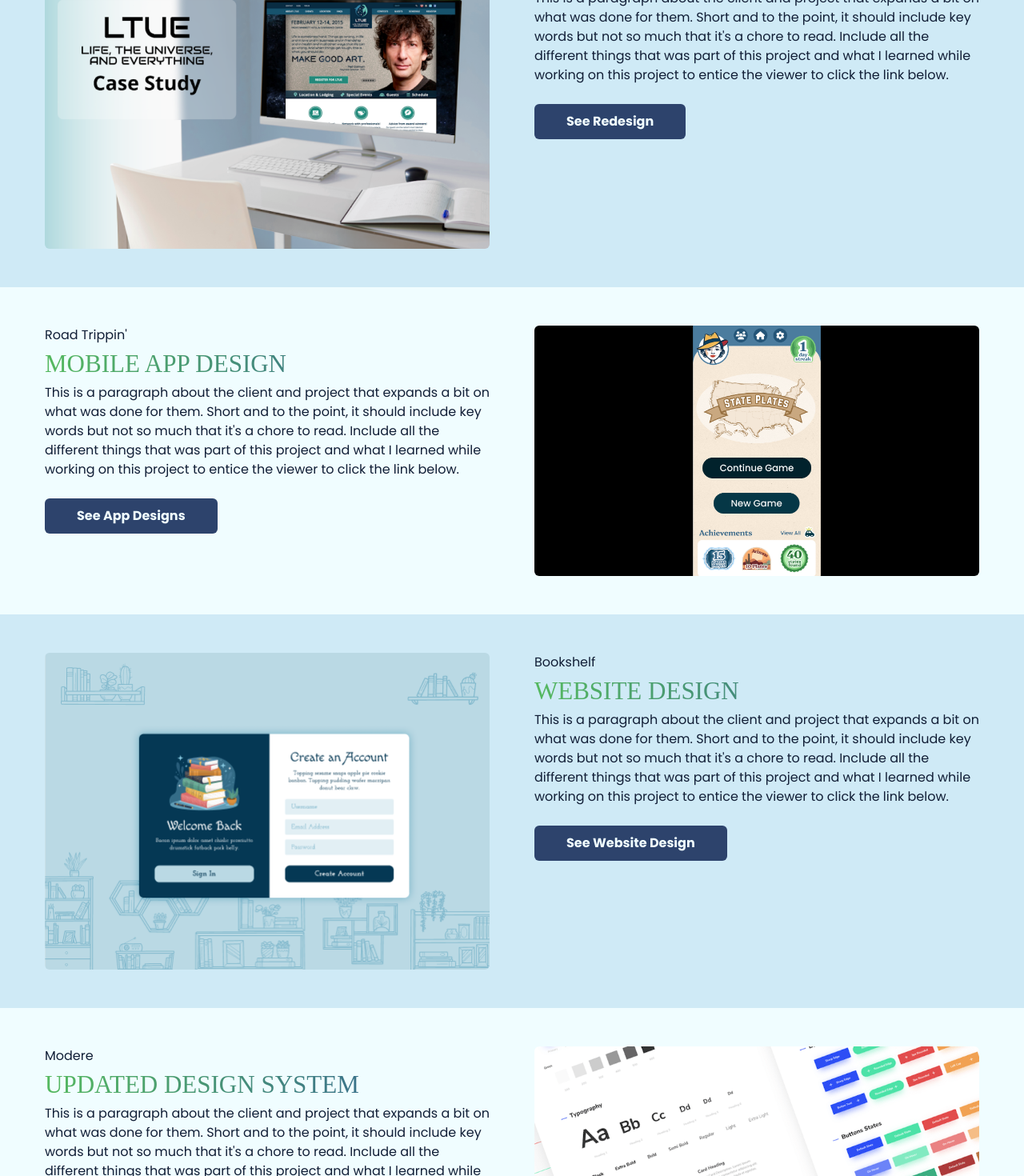
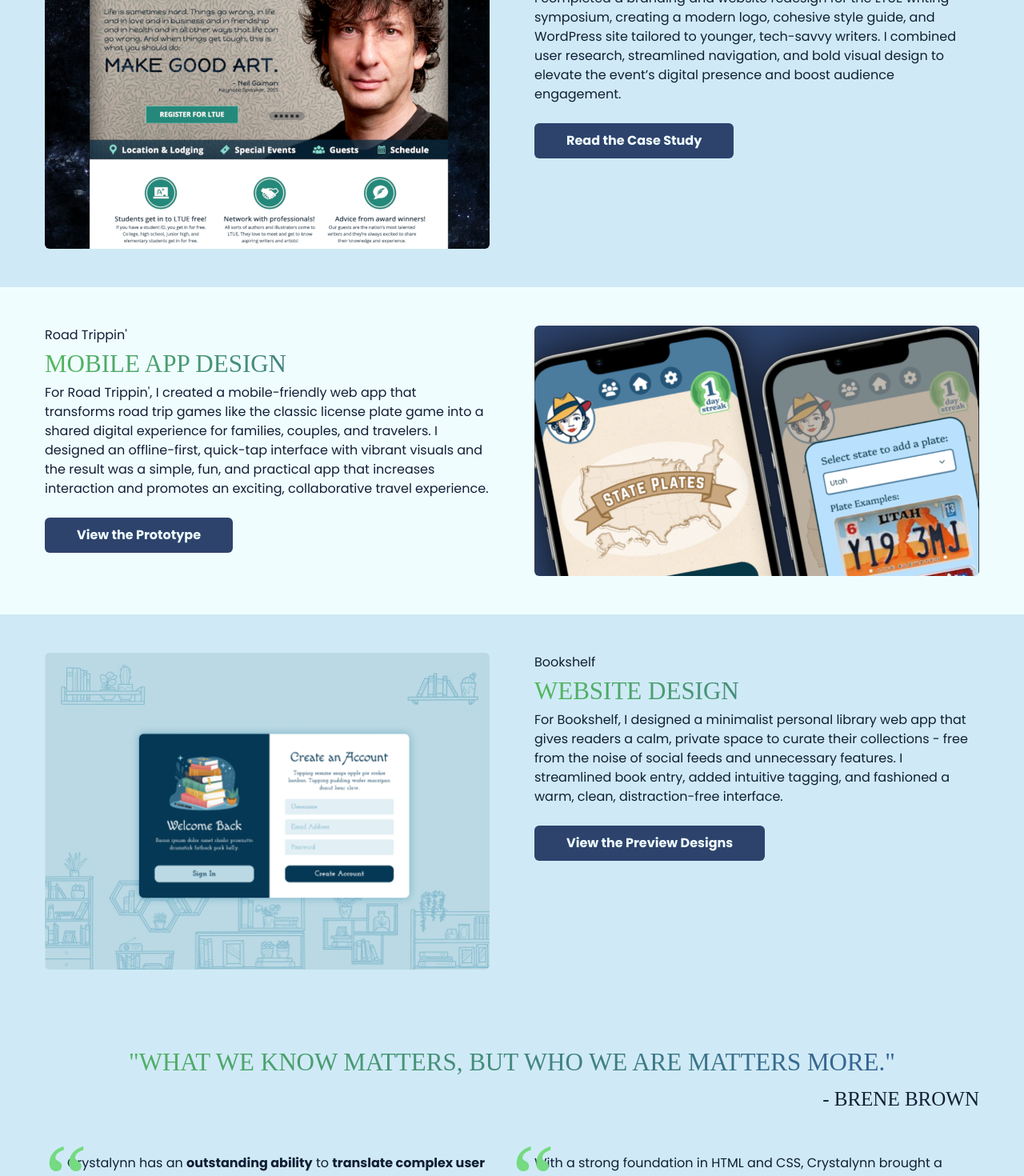
Before and after one commit to Prismwolfy/crystalynn, a Next.js app: page / in a window 1280 px wide. Shown: the part 780-2250 px from the top of the page at 80% size. Built offline with nearby package versions, Linux system fonts and the light colour scheme; a web font is replaced by a local one.

Commit message:
updating homepage projects images, links, and content, hiding Modere for now

```diff
--- a/app/page.tsx
+++ b/app/page.tsx
@@ -48,11 +48,12 @@ export default function Home() {
           id="ltue"
           subheader="Life, the Universe, & Everything"
           header="Branding and Website Redesign"
-          description="This is a paragraph about the client and project that expands a bit on what was done for them. Short and to the point, it should include key words but not so much that it's a chore to read. Include all the different things that was part of this project and what I learned while working on this project to entice the viewer to click the link below."
+          description="I completed a branding and website redesign for the LTUE writing symposium, creating a modern logo, cohesive style guide, and WordPress site tailored to younger, tech-savvy writers. I combined user research, streamlined navigation, and bold visual design to elevate the event’s digital presence and boost audience engagement."
           imageUrl="/images/example-ltue.png?width=1000"
           imagePosition="left"
           background="sky"
-          buttonText="See Redesign"
+          buttonText="Read the Case Study"
+          buttonUrl="https://www.figma.com/proto/LUrPeaALmjR8qwoVDD5CHD/LTUE-Case-Study-2024?node-id=1-74&t=FwAeN1Of5CJ05uFT-1&scaling=min-zoom&content-scaling=fixed&page-id=0%3A1"
         />
 
         <ProjectExample
@@ -60,11 +61,12 @@ export default function Home() {
           id="road-trippin"
           subheader="Road Trippin'"
           header="Mobile App Design"
-          description="This is a paragraph about the client and project that expands a bit on what was done for them. Short and to the point, it should include key words but not so much that it's a chore to read. Include all the different things that was part of this project and what I learned while working on this project to entice the viewer to click the link below."
+          description="For Road Trippin', I created a mobile-friendly web app that transforms road trip games like the classic license plate game into a shared digital experience for families, couples, and travelers. I designed an offline-first, quick-tap interface with vibrant visuals and the result was a simple, fun, and practical app that increases interaction and promotes an exciting, collaborative travel experience."
           imageUrl="/images/example-road-trippin.png?width=1000"
           imagePosition="right"
           background="default"
-          buttonText="See App Designs"
+          buttonText="View the Prototype"
+          buttonUrl="https://www.figma.com/proto/YFlGLxyu2YiNyFxL59PSHU/Road-Trippin-?t=YAopWQ9vwkdX3nym-1&scaling=min-zoom&content-scaling=fixed&page-id=0%3A1&node-id=1-2235"
         />
 
         <ProjectExample
@@ -72,15 +74,16 @@ export default function Home() {
           id="bookshelf"
           subheader="Bookshelf"
           header="Website Design"
-          description="This is a paragraph about the client and project that expands a bit on what was done for them. Short and to the point, it should include key words but not so much that it's a chore to read. Include all the different things that was part of this project and what I learned while working on this project to entice the viewer to click the link below."
+          description="For Bookshelf, I designed a minimalist personal library web app that gives readers a calm, private space to curate their collections - free from the noise of social feeds and unnecessary features. I streamlined book entry, added intuitive tagging, and fashioned a warm, clean, distraction-free interface."
           imageUrl="/images/example-bookshelf.png?width=1000"
           imagePosition="left"
           background="sky"
-          buttonText="See Website Design"
+          buttonText="View the Preview Designs"
+          buttonUrl="https://www.figma.com/proto/kguIbD8Om5asJX12mIALyG/Bookshelf?node-id=110-774&p=f&t=Kl0jqG5636kxgmQJ-1&scaling=min-zoom&content-scaling=fixed&page-id=0%3A1"
         />
-
+        {/* TODO: Unhide Modere when content is ready - don't forget nav */}
         <ProjectExample
-          classes={`${marginClasses} ${marginVerticalClasses}`}
+          classes={`${marginClasses} ${marginVerticalClasses} hidden`}
           id="modere"
           subheader="Modere"
           header="Updated Design System"
@@ -89,6 +92,7 @@ export default function Home() {
           imagePosition="right"
           background="default"
           buttonText="See Design System"
+          buttonUrl="https://www.figma.com/proto/LUrPeaALmjR8qwoVDD5CHD/LTUE-Case-Study-2024?node-id=1-74&t=FwAeN1Of5CJ05uFT-1&scaling=min-zoom&content-scaling=fixed&page-id=0%3A1"
         />
       </section>
 
--- a/components/Footer.tsx
+++ b/components/Footer.tsx
@@ -53,7 +53,8 @@ export default function Footer() {
   { id: "1", label: "Life, the Universe, & Everything Redesign", href: Routes.ltue },
   { id: "2", label: "Road Trippin' Mobile App Design", href: Routes.roadTrippin },
   { id: "3", label: "Bookshelf Website Design", href: Routes.bookshelf },
-  { id: "4", label: "Modere Updated Design System", href: Routes.modere },
+  /*{ TODO: Unhide Modere when content is ready - don't forget homepage example }*/
+  /*{ id: "4", label: "Modere Updated Design System", href: Routes.modere },*/
 ];
 
   return (
--- a/components/ProjectExample.tsx
+++ b/components/ProjectExample.tsx
@@ -10,6 +10,7 @@ interface ProjectExampleProps {
   imagePosition: "left" | "right";
   background?: "default" | "sky";
   buttonText?: string;
+  buttonUrl: string;
 }
 
 export default function ProjectExample({
@@ -22,6 +23,7 @@ export default function ProjectExample({
   imagePosition,
   background = "default",
   buttonText = "See More",
+  buttonUrl,
 }: ProjectExampleProps) {
 
   const bgClass = background === "sky" ? "bg-sky-blue-100" : "";
@@ -42,9 +44,14 @@ export default function ProjectExample({
             {description}
           </div>
         </div>
-        <button className="button button-primary">
+        <a
+          href={buttonUrl}
+          target="_blank"
+          rel="noopener noreferrer"
+          className="button button-primary"
+        >
           {buttonText}
-        </button>
+        </a>
       </div>
     </>
   );
```
Also changed, not shown: public/images/example-ltue.png, public/images/example-road-trippin.png.
